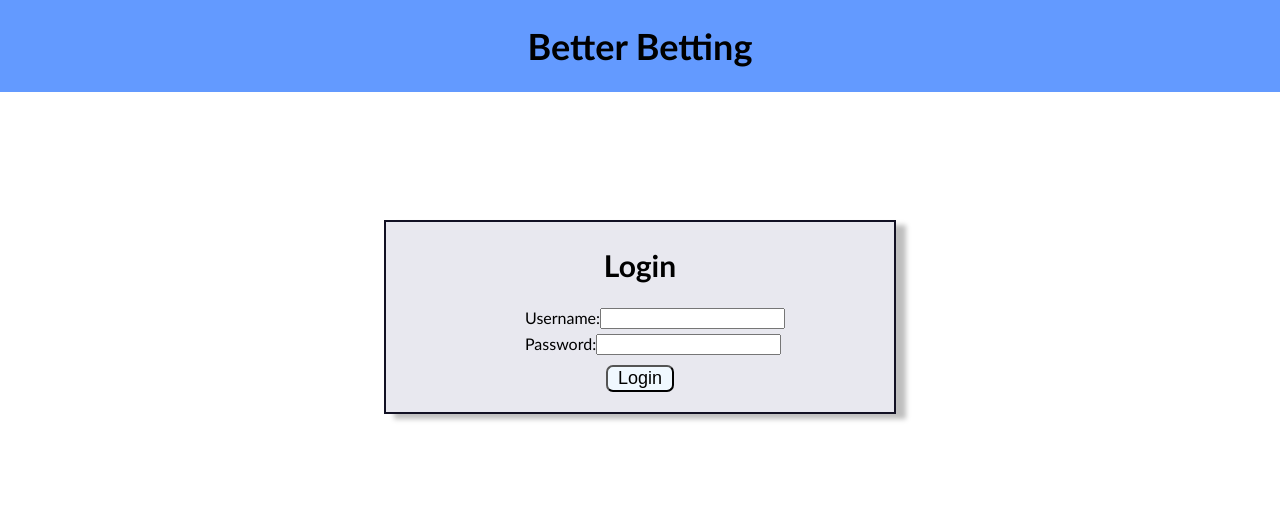
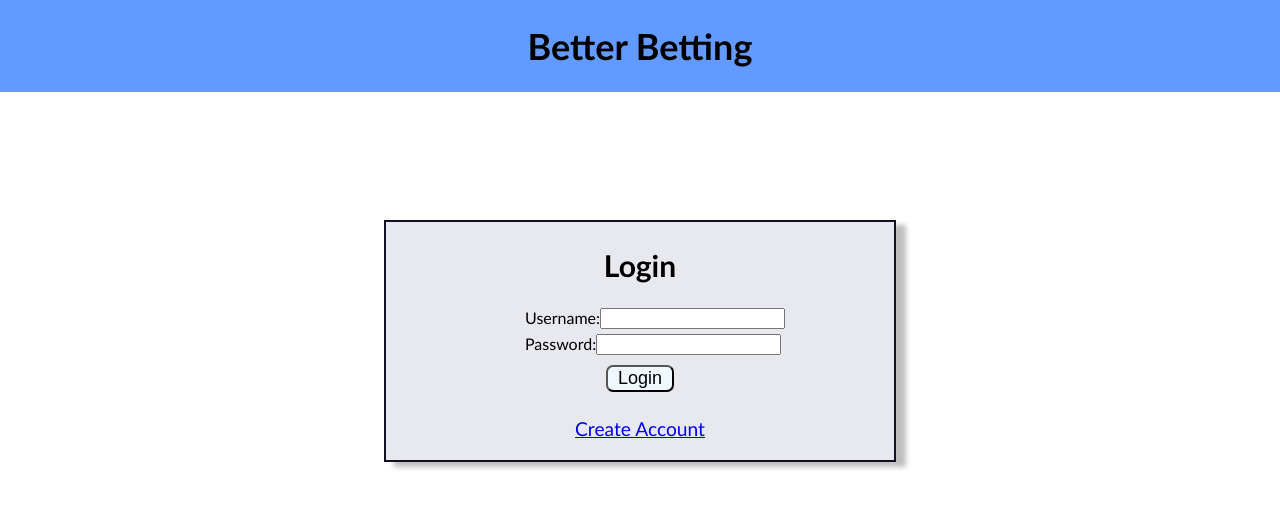
Before and after one commit to PVFractal/better-bets, a React (Create React App) app: page /login in a window 1280 px wide. Shown: the top 508 px of the page. Built offline with nearby package versions, Linux system fonts and the light colour scheme.

Commit message:
Added create account link

```diff
--- a/src/App.css
+++ b/src/App.css
@@ -53,3 +53,7 @@
 .Button:hover {
   background-color: rgb(198, 205, 212);
 }
+
+.LinkButton {
+  font-size: larger;
+}
--- a/src/pages/Login.tsx
+++ b/src/pages/Login.tsx
@@ -1,4 +1,5 @@
 import React, { useState } from 'react';
+import { Link } from 'react-router-dom';
 
 function Login() {
   const [username, setUsername] = useState<string>('');
@@ -45,6 +46,10 @@ function Login() {
           />
         </div>
         <button type="submit" className='Button' style={ { marginTop: '5px' } }>Login</button>
+
+        <div className='LinkButton' style={{marginTop: '25px'}}>
+          <Link to='/'>Create Account</Link>
+        </div>
       </form>
     </div>
   );
```
